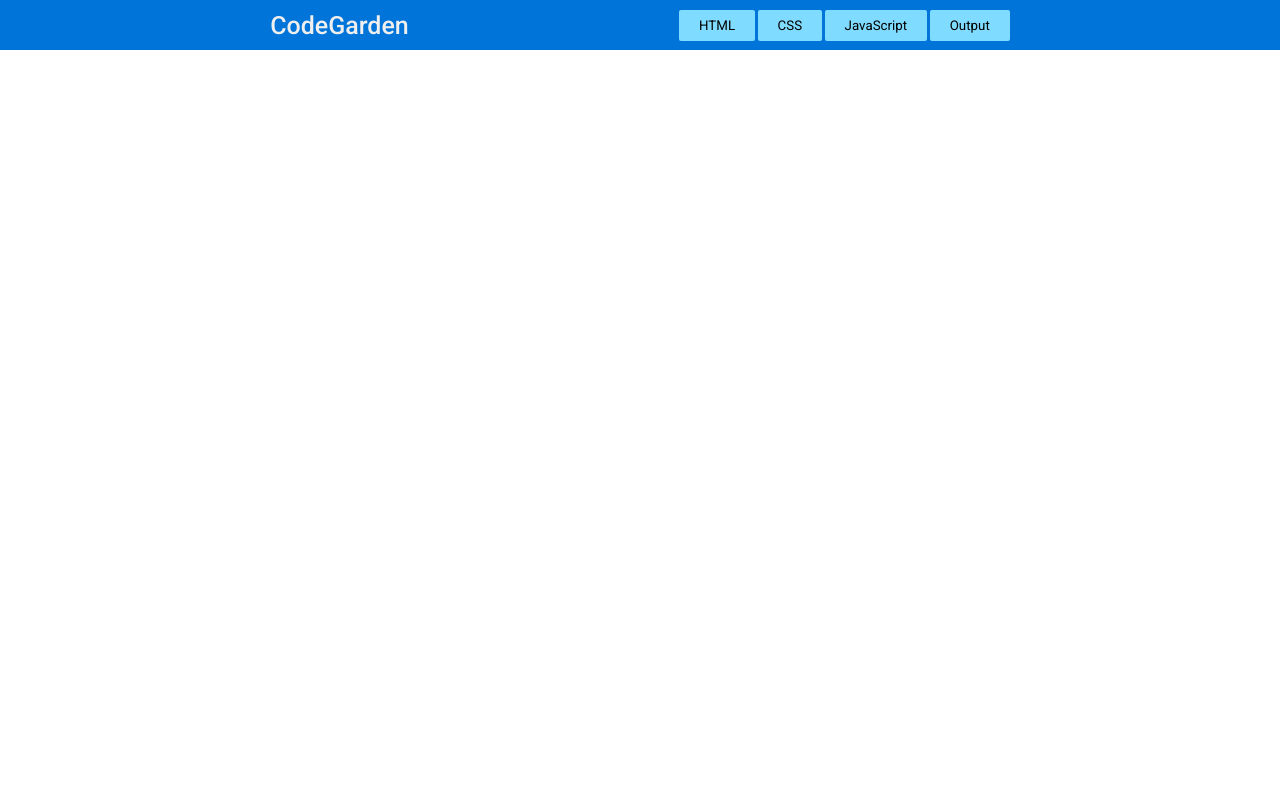
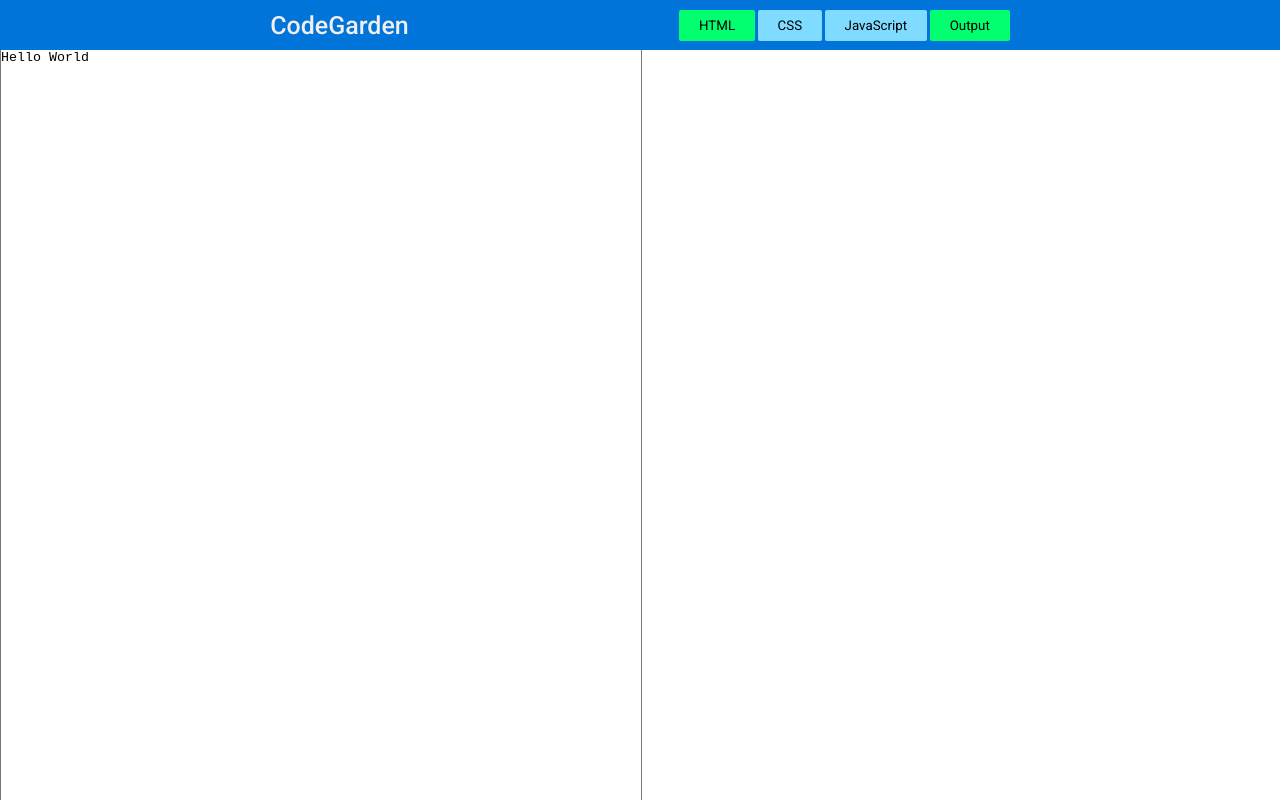
Before and after one commit to HarsimranBarki/Code-Garden, a website: page index.html in a window 1280 px wide. Drawn offline with nearby package versions, Linux system fonts and the light colour scheme.

Commit message:
added html editor and output now updates live

```diff
--- a/index.html
+++ b/index.html
@@ -15,13 +15,20 @@
     <header class="header">
         <div class="header__logo">CodeGarden</div>
         <div class="header__group">
-            <button class="header__group-buttons" id="html">HTML</button>
+            <button class="header__group-buttons header__group-buttons--active" id="html">HTML</button>
             <button class="header__group-buttons" id="css">CSS</button>
             <button class="header__group-buttons" id="js">JavaScript</button>
-            <button class="header__group-buttons" id="output">Output</button>
+            <button class="header__group-buttons header__group-buttons--active" id="output">Output</button>
         </div>
     </header>
 
+    <main class="main">
+        <textarea name="html" class="main__textarea" id="main-html">Hello World</textarea>
+        <iframe class="main__iframe" id="main-output"></iframe>
+    </main>
+
+    <!-- Scripts -->
+    <script src="https://code.jquery.com/jquery-3.3.1.min.js"></script>
     <script src="js/app.js"></script>
 </body>
 
--- a/js/app.js
+++ b/js/app.js
@@ -0,0 +1,12 @@
+$('.header__group-buttons').click(function () {
+    $(this).toggleClass('header__group-buttons--active');
+});
+
+$('.main__textarea').height($(window).height() - $('.header').height());
+$('#main-output').width(($(window).width() / 2) - 10);
+
+
+
+$('#main-html').on('change keyup paste', function () {
+    $('.main__iframe').contents().find("html").html($('#main-html').val());
+});
--- a/sass/style.scss
+++ b/sass/style.scss
@@ -12,6 +12,7 @@ html {
 body{
     box-sizing: inherit;
     font-family: inherit;
+    overflow: hidden;
 }
 
 input,button,::before,::after{
@@ -45,6 +46,25 @@ input,button,::before,::after{
             &:hover{
                 background-color: #39CCCC;
             }
+
+            &--active {
+                background-color: #01FF70;
+            }
         }
     }
 }
+
+.main{
+    &__textarea{
+        width: 50%;
+        resize: none;
+        border-top: none;
+        border-bottom: none;
+    }
+
+    &__iframe{
+        width: 50%;
+        height: 92.5vh;
+        border:none;
+    }
+}
```
Also changed, not shown: css/style.css, 1 other file.
